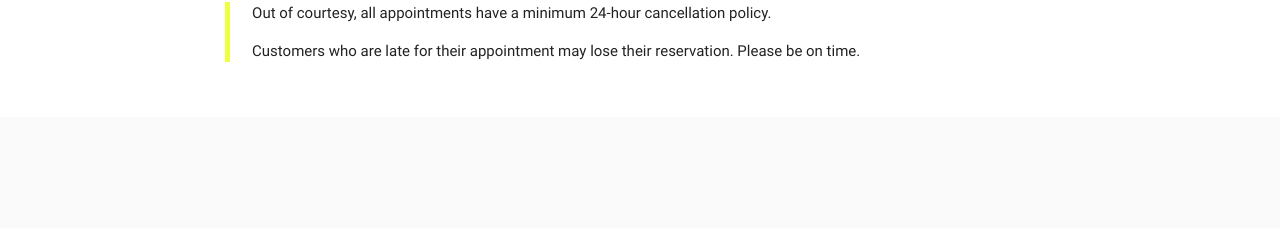
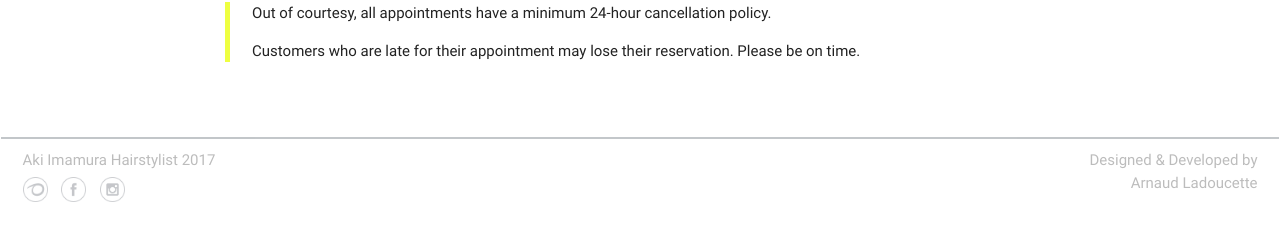
Before and after one commit to arnaud33200/akihairsalon, a PHP site: page / in a window 1280 px wide. Shown: the part 2181-2409 px from the top of the page. Before the commit the page ends 2243 px from the top, so only its background shows below. Run offline with PHP 8.4, Linux system fonts and the light colour scheme; some libraries are stand-ins or nearby versions.

Commit message:
Footer for the Page setup the right link for the map (link to aki search);

```diff
--- a/css/style.css
+++ b/css/style.css
@@ -1,10 +1,15 @@
+
+/* Social Media Icon */
+
 .social-icn-group {
-	margin-top: -30px;
-	margin-bottom: 30px;
-	display: inline-block;
+    margin-top: -30px;
+    margin-bottom: 30px;
+    display: inline-block;
 }
 
-/* Social Media Icon */
+.social-icn-group-footer {
+    display: inline-block;
+}
 
 .icn-social {
 	width: 30px;
@@ -14,6 +19,23 @@
 	background-size: contain;
     opacity: 0.5;
 }
+
+.icn-social.facebook { background-image: url(../images/icn-facebook.png); }
+.icn-social.instagram { background-image: url(../images/icn-instagram.png); }
+.icn-social.bookeo { background-image: url(../images/icn-bookeo.png); }
+
+.icn-social-footer {
+    width: 25px;
+    height: 25px;
+    display: inline-block;
+    margin: 5px 10px 0px 0px;
+    background-size: contain;
+    opacity: 1.0;
+}
+
+.icn-social-footer.facebook { background-image: url(../images/icn-facebook.png); }
+.icn-social-footer.instagram { background-image: url(../images/icn-instagram.png); }
+.icn-social-footer.bookeo { background-image: url(../images/icn-bookeo.png); }
 
 table.price-table {
 	/*background: gray;*/
@@ -62,6 +84,28 @@ table.price-table {
     color: -internal-quirk-inherit;
 }
 
+footer-text {
+    font-size: 11px;
+}
+
+footer-dev {
+    display: block;
+    text-align: right;
+    -webkit-margin-before: 0em;
+    -webkit-margin-after: 0em;
+    -webkit-margin-start: 0px;
+    -webkit-margin-end: 0px;
+}
+
+footer-left {
+    display: block;
+    text-align: left;
+    -webkit-margin-before: 0em;
+    -webkit-margin-after: 0em;
+    -webkit-margin-start: 0px;
+    -webkit-margin-end: 0px;
+}
+
 td, th {
 	padding: 5px 5px;
 }
@@ -100,10 +144,6 @@ i.smaller {
 
 /*----------------*/
 
-.icn-social.facebook { background-image: url(../images/icn-facebook.png); }
-.icn-social.instagram { background-image: url(../images/icn-instagram.png); }
-.icn-social.bookeo { background-image: url(../images/icn-bookeo.png); }
-
   /* label color */
 .input-field label {
  color: #000;
--- a/index.html
+++ b/index.html
@@ -272,7 +272,7 @@ function init() {
 			position: position,
 			map: map,
 			title: 'Aki Imamura',
-			url: "https://www.google.ca/maps/place/Spellbound+Hair+Design/@43.6552099,-79.3806099,19z/data=!3m1!4b1!4m13!1m7!3m6!1s0x89d4cb34cc750291:0x6a6290b625523ec!2s261+Yonge+St,+Toronto,+ON+M5B+1N8!3b1!8m2!3d43.6552065!4d-79.3800818!3m4!1s0x89d4cb34cb307e9f:0x9633d51054ca1009!8m2!3d43.6552089!4d-79.3800627"
+			url: "https://www.google.ca/maps/place/Aki+Imamura+Hairstylist/@43.6552185,-79.3844401,16z/data=!4m8!1m2!2m1!1saki+!3m4!1s0x89d4cb34cc094ca7:0xc8794f493deb5022!8m2!3d43.6552089!4d-79.3800547"
 		});
 
 		google.maps.event.addListener(marker, 'click', function() {
@@ -611,27 +611,36 @@ function init() {
 	</blockquote>
 </div>
 
-<!-- <div id="footer" style="height: 50px; background-color: black;">
-</div> -->
+<!-- FOOTTER -->
+
 
 </div>
 
+<div class="row" style="margin-bottom: 0px; opacity: 0.3;">
+	<div class="col s12">
+		<div id="footer-section" class="divider" style="margin: 40px -10px 10px -10px; height: 2px; background-color: #384750;"></div>
+		<div class="row" style="margin-bottom: 0px;">
 
+			<div class="col s6">
+				<footer-left>Aki Imamura Hairstylist 2017</footer-left>
 
+				<!-- SOCIAL ICONS -->
+				<div style="text-align: left;">
+					<div class="social-icn-group-footer">
+						<a class="icn-social-footer bookeo" target="_blank" onclick="openBookeo()"></a>
+						<a class="icn-social-footer facebook" target="_blank" onclick="openFacebook()"></a>
+						<a class="icn-social-footer instagram" target="_blank" onclick="openInstagram()"></a>
+					</div>
+				</div>
+			</div>
 
-<!-- <footer>
-	<div class="container 	">
-		<div class="row">
-
+			<div class="col s6">
+				<footer-dev>Designed & Developed by</footer-dev>
+				<footer-dev>Arnaud Ladoucette</footer-dev>
+			</div>
 		</div>
 	</div>
-
-	<div class="footer-copyright black">
-		<div class="container ">2014 Copyright Text
-			<a class="grey-text text-lighten-4 right" href="#!">More Links</a>
-		</div>
-	</div>
-</footer> -->
+</div>
 
 </body>
 
```
